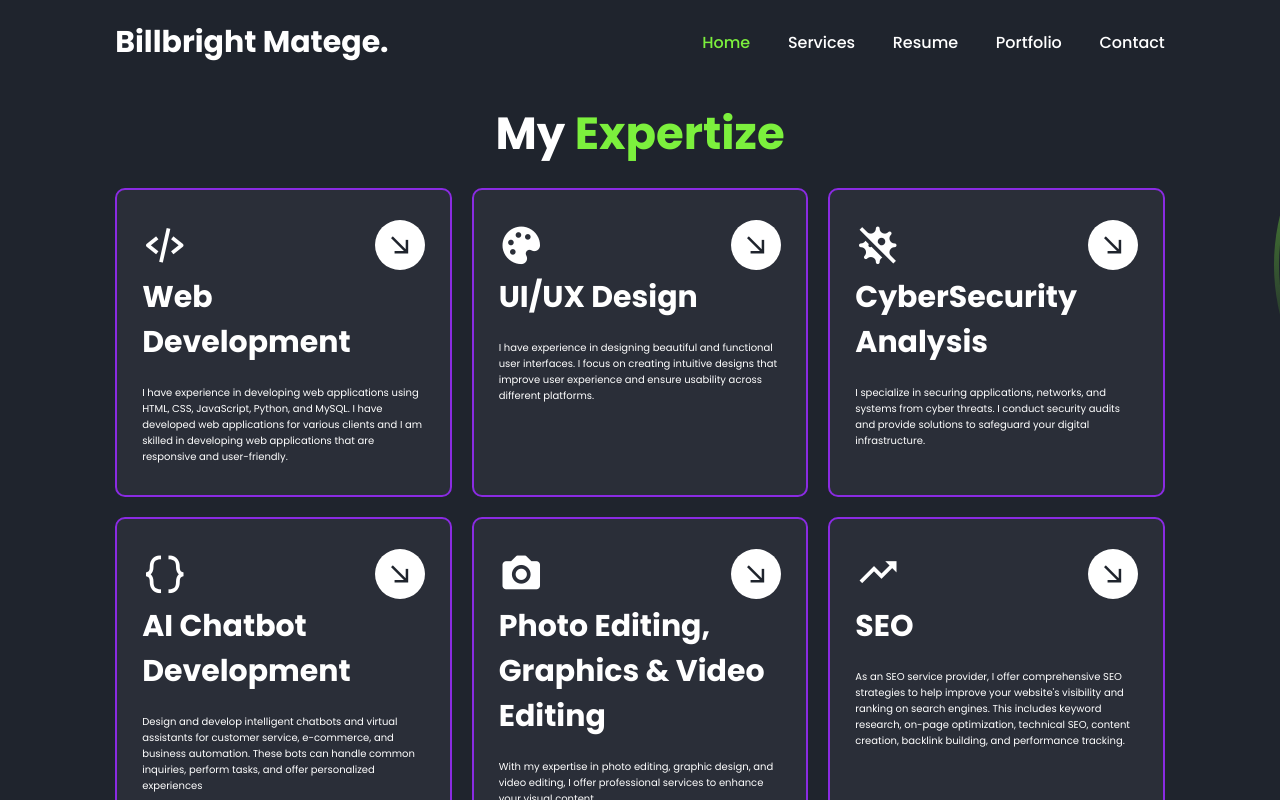
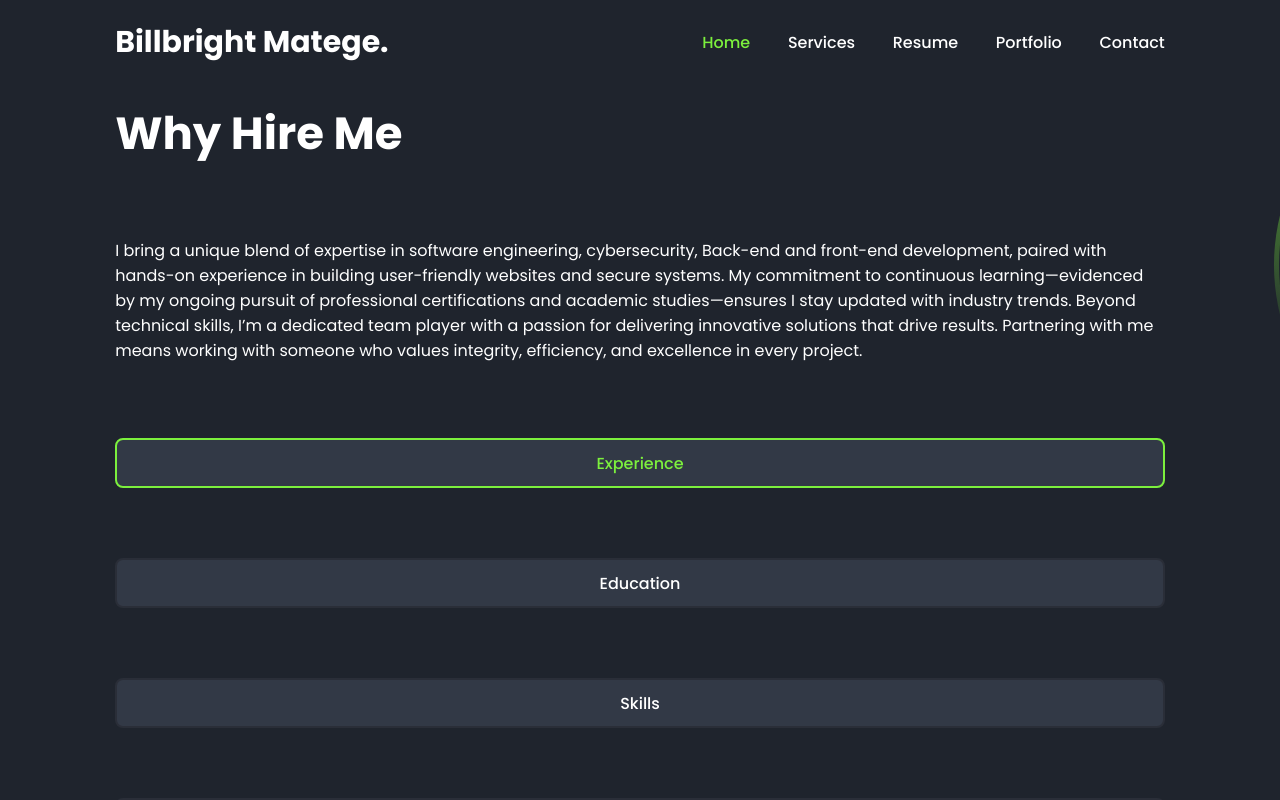
Before and after one commit to BcodezMUJJE/Billbright_Matege, a plain HTML site: page index.html in a window 1280 px wide. Drawn offline with nearby package versions, Linux system fonts and the light colour scheme.

Commit message:
added experience

```diff
--- a/css/styles.css
+++ b/css/styles.css
@@ -308,6 +308,10 @@ section.active {
     transform: rotate(225deg);
 }
 
+.services-box .icon a:hover i {
+    transform: rotate(180deg);
+}
+
 .services-box h3 {
     font-size: 3rem;
     margin: 0.5rem 0 2rem;
@@ -321,3 +325,44 @@ section.active {
 .services-box p {
     font-size: 1rem;
 }
+
+.resume-container {
+    display: grid;
+    grid-template-columns: 1fr, 2fr;
+    gap: 5rem;
+}
+
+.resume-container h2 {
+    font-size: 4.5rem;
+}
+
+.resume-container p{
+    font-size: 1.6rem;
+}
+
+.resume-container .desc {
+    margin: 2rem 0 2.5rem;
+}
+
+.resume-container .resume-btn {
+    width: 100%;
+    height: 5rem;
+    background: var(--main-color);
+    border: 0.2rem solid var(--second-bg-color);
+    font-size: 1.6rem;
+    color: var(--white-color);
+    font-weight: 500;
+    margin-bottom: 2rem;
+    border-radius: .8rem;
+    cursor: pointer;
+}
+
+.resume-container .resume-btn.active {
+    border-color: var(--secondary-color);
+    color: var(--secondary-color);
+}
+
+.resume-box .resume-detail p {
+    font-size: 1.4rem;
+    margin: 1rem 0;
+}
--- a/index.html
+++ b/index.html
@@ -66,7 +66,7 @@
 
     <!-- SERVICES SESSION start -->
 
-    <section class="service active">
+    <section class="services">
         <h2 class="heading">My <span>Expertize</span></h2>
         <div class="services-container">
             <div class="services-box">
@@ -136,5 +136,25 @@
             </div>
         </div>
     </section>
+
+    <!-- RESUME SESSION end -->
+    <section class="resume active">
+        <div class="resume-container">
+            <h2>Why Hire Me</h2>
+            <p class="desc">I bring a unique blend of expertise in software engineering, cybersecurity, Back-end and front-end development, paired with hands-on experience in building user-friendly websites and secure systems. My commitment to continuous learning—evidenced by my ongoing pursuit of professional certifications and academic studies—ensures I stay updated with industry trends. Beyond technical skills, I’m a dedicated team player with a passion for delivering innovative solutions that drive results. Partnering with me means working with someone who values integrity, efficiency, and excellence in every project.</p>
+            <button class="resume-btn active">Experience</button>
+            <button class="resume-btn">Education</button>
+            <button class="resume-btn">Skills</button>
+            <button class="resume-btn">About Me</button>
+        </div>
+
+        <div class="resume-box">
+            <div class="resume-detail experience">
+                <h2 class="heading">My <span>Experience</span></h2>
+                <p>I have gained valuable experience working with WHTa Networks as a Backend Developer, where I focused on designing, developing, and optimizing server-side applications. My role involved building robust APIs, managing databases, and ensuring seamless backend integration to support scalable and efficient systems.<br>
+                    Currently, I am a Software Engineer at Solis Uganda Limited, where I contribute to full-stack development, software architecture design, and project management. I am actively involved in developing innovative solutions, such as jurisMIS Pro, a comprehensive law firm management software. My work emphasizes delivering user-centric designs, maintaining code quality, and collaborating with cross-functional teams to achieve project goals efficiently.</p>
+            </div>
+        </div>
+    </section>
 </body>
 </html>
```
